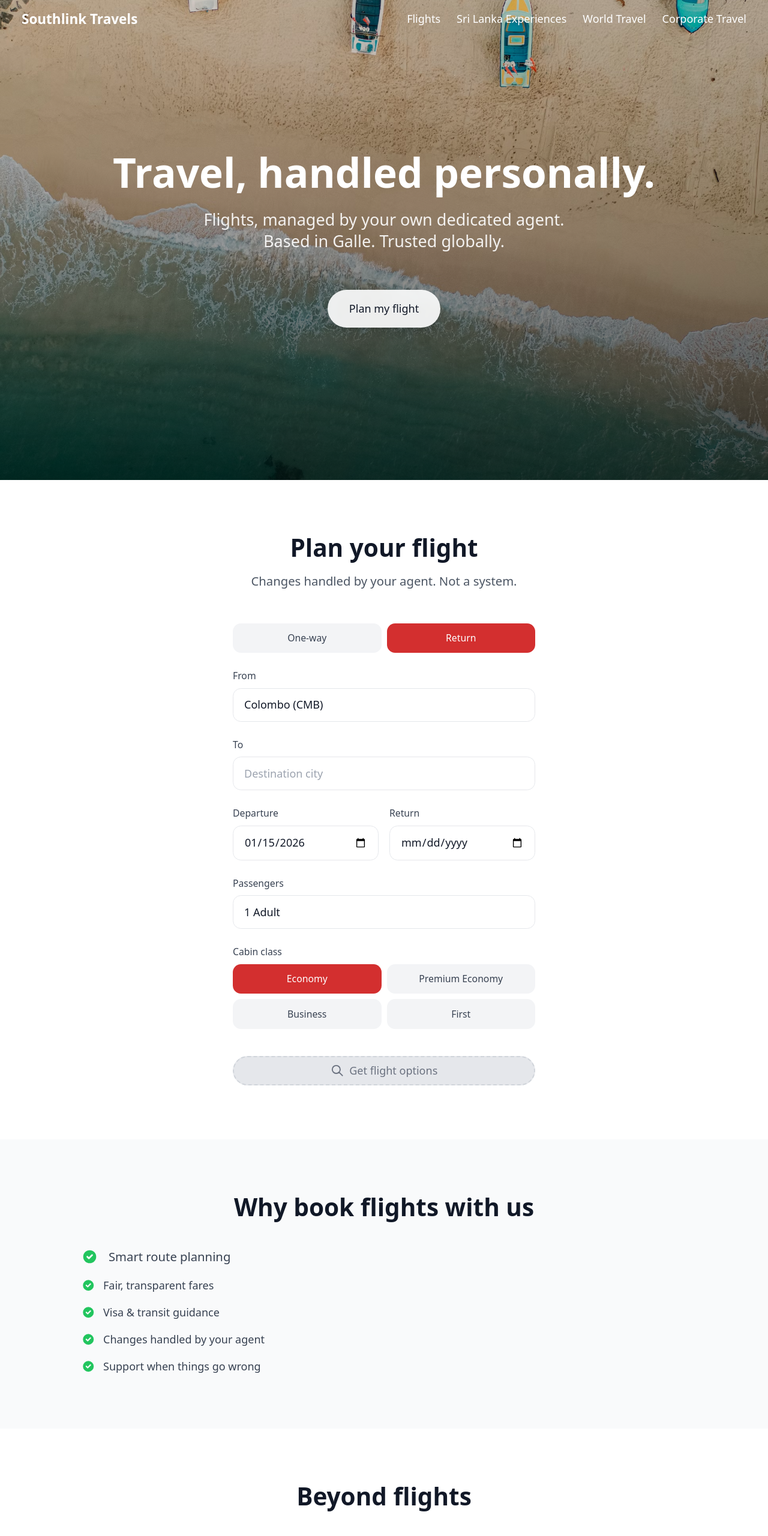
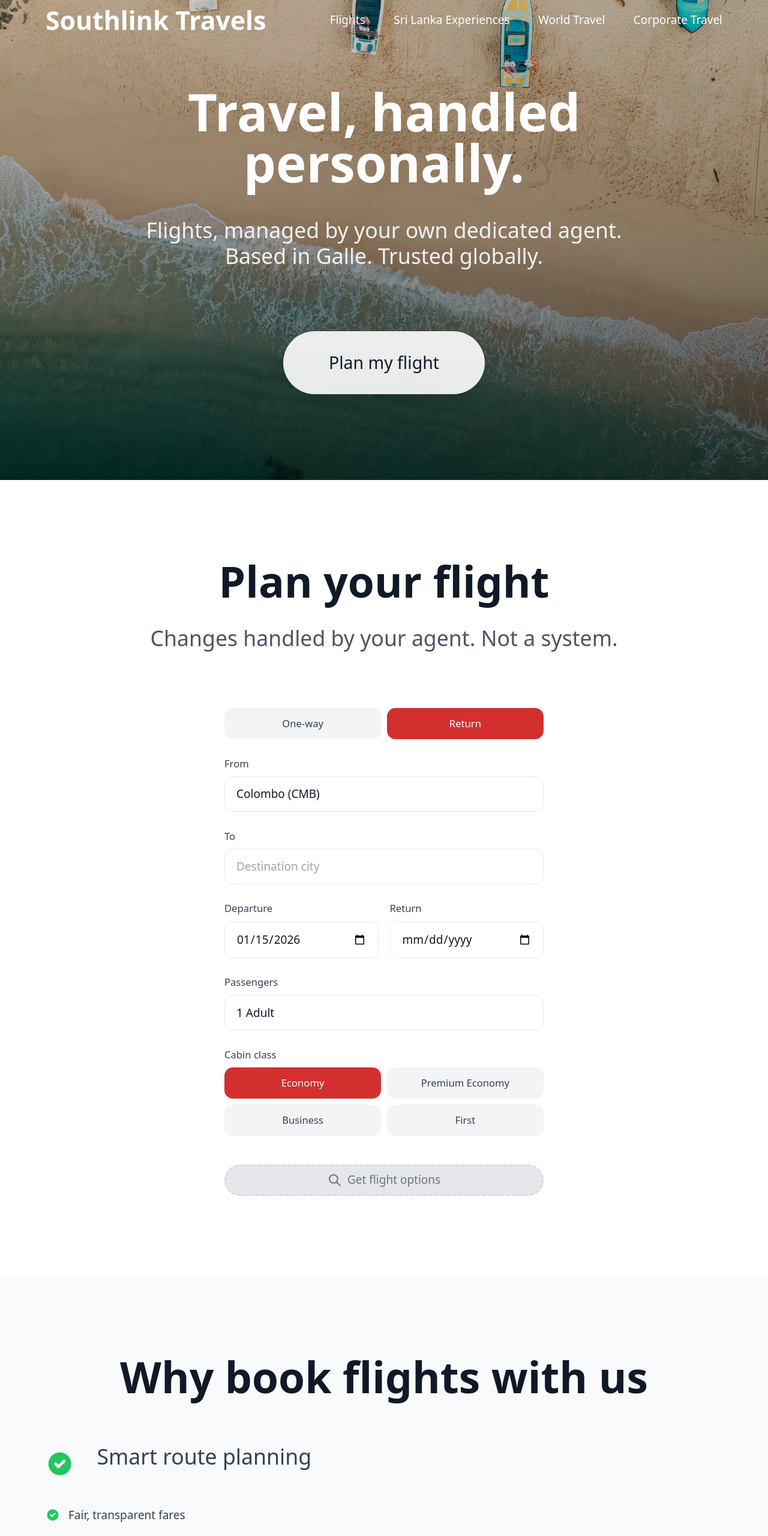
Before and after one commit to ismailnyza/southlink-websie, a Gatsby site: page / in a window 1280 px wide. Shown: the top 2560 px of the page at 60% size. Built offline with nearby package versions, Linux system fonts and the light colour scheme; Gatsby itself is replaced by a stand-in of ours.

Commit message:
Add progressive scaling from phones to 2000px for all elements including buttons

```diff
--- a/src/components/Layout.js
+++ b/src/components/Layout.js
@@ -46,17 +46,17 @@ const Layout = ({ children, isHomePage = false }) => {
               : 'none'
           }}
         />
-        <nav className="container mx-auto px-4 sm:px-6 lg:px-8 relative z-10">
+        <nav className="container mx-auto px-4 sm:px-6 md:px-8 lg:px-12 xl:px-16 2xl:px-20 min-[1920px]:px-24 min-[2000px]:px-28 relative z-10">
           <div className="flex items-center justify-between h-14">
             <Link
               to="/"
-              className={`text-xl min-[375px]:text-[1.25rem] min-[414px]:text-2xl min-[480px]:text-[1.5rem] min-[640px]:text-[1.625rem] min-[768px]:text-xl font-bold transition-colors ${
+              className={`text-xl min-[375px]:text-[1.25rem] min-[414px]:text-2xl min-[480px]:text-[1.5rem] sm:text-xl md:text-2xl lg:text-3xl xl:text-4xl 2xl:text-5xl min-[1920px]:text-6xl min-[2000px]:text-7xl font-bold transition-colors ${
                 isScrolled || !isHomePage || isMobileMenuOpen ? 'text-primary' : 'text-white'
               }`}
             >
               Southlink Travels
             </Link>
-            <div className="hidden md:flex gap-6">
+            <div className="hidden md:flex gap-6 lg:gap-8 xl:gap-10 2xl:gap-12 min-[1920px]:gap-14 min-[2000px]:gap-16">
               <a
                 href="/#flight-planner"
                 onClick={(e) => {
@@ -210,15 +210,15 @@ const Layout = ({ children, isHomePage = false }) => {
         {children}
       </main>
 
-      <footer className={`bg-slate-900 text-white py-10 sm:py-12 lg:py-16 ${isHomePage ? '' : 'mt-16'}`}>
-        <div className="container mx-auto px-4 sm:px-6 lg:px-8">
-          <div className="max-w-4xl mx-auto">
-            <div className="text-center mb-6 sm:mb-8">
-              <h3 className="text-xl sm:text-2xl lg:text-3xl font-bold mb-2 sm:mb-3">Southlink Travels</h3>
-              <p className="text-gray-400 text-sm sm:text-base mb-3 sm:mb-4">Flights • Tours • Corporate</p>
-              <p className="text-gray-500 text-xs sm:text-sm">IATA Certified • Established in Galle</p>
+      <footer className={`bg-slate-900 text-white py-10 sm:py-12 md:py-16 lg:py-20 xl:py-24 2xl:py-28 min-[1920px]:py-32 min-[2000px]:py-36 ${isHomePage ? '' : 'mt-16'}`}>
+        <div className="container mx-auto px-4 sm:px-6 md:px-8 lg:px-12 xl:px-16 2xl:px-20 min-[1920px]:px-24 min-[2000px]:px-28">
+          <div className="max-w-4xl lg:max-w-5xl xl:max-w-6xl 2xl:max-w-7xl min-[1920px]:max-w-[90rem] min-[2000px]:max-w-[100rem] mx-auto">
+            <div className="text-center mb-6 sm:mb-8 md:mb-10 lg:mb-12 xl:mb-16 2xl:mb-20">
+              <h3 className="text-xl sm:text-2xl md:text-3xl lg:text-4xl xl:text-5xl 2xl:text-6xl min-[1920px]:text-7xl min-[2000px]:text-8xl font-bold mb-2 sm:mb-3 md:mb-4 lg:mb-6 xl:mb-8">Southlink Travels</h3>
+              <p className="text-gray-400 text-sm sm:text-base md:text-lg lg:text-xl xl:text-2xl 2xl:text-3xl min-[1920px]:text-4xl min-[2000px]:text-5xl mb-3 sm:mb-4 md:mb-5 lg:mb-6 xl:mb-8">Flights • Tours • Corporate</p>
+              <p className="text-gray-500 text-xs sm:text-sm md:text-base lg:text-lg xl:text-xl 2xl:text-2xl min-[1920px]:text-3xl min-[2000px]:text-4xl">IATA Certified • Established in Galle</p>
             </div>
-            <div className="flex flex-wrap justify-center gap-4 sm:gap-6 text-sm sm:text-base text-gray-400 mb-6 sm:mb-8">
+            <div className="flex flex-wrap justify-center gap-4 sm:gap-6 md:gap-8 lg:gap-10 xl:gap-12 2xl:gap-14 text-sm sm:text-base md:text-lg lg:text-xl xl:text-2xl 2xl:text-3xl min-[1920px]:text-4xl min-[2000px]:text-5xl text-gray-400 mb-6 sm:mb-8 md:mb-10 lg:mb-12 xl:mb-16 2xl:mb-20">
               <Link to="/flights" className="hover:text-white transition-colors">
                 Flights
               </Link>
@@ -235,7 +235,7 @@ const Layout = ({ children, isHomePage = false }) => {
                 Contact
               </Link>
             </div>
-            <div className="text-center text-gray-500 text-xs sm:text-sm">
+            <div className="text-center text-gray-500 text-xs sm:text-sm md:text-base lg:text-lg xl:text-xl 2xl:text-2xl min-[1920px]:text-3xl min-[2000px]:text-4xl">
               <p>&copy; {new Date().getFullYear()} Southlink Travels</p>
             </div>
           </div>
--- a/src/pages/index.js
+++ b/src/pages/index.js
@@ -96,12 +96,12 @@ const IndexPage = ({ data }) => {
         >
           <div className="absolute inset-0 bg-gradient-to-t from-black/60 via-black/20 to-transparent" />
         </div>
-        <div className="relative h-full flex items-center justify-center px-4 sm:px-6 lg:px-8">
-          <div className="text-center text-white w-full max-w-4xl mx-auto px-4">
-            <h1 className="text-3xl min-[375px]:text-[2rem] min-[414px]:text-[2.25rem] min-[480px]:text-[2.5rem] min-[640px]:text-[2.75rem] min-[768px]:text-5xl lg:text-6xl font-bold mb-4 sm:mb-6 leading-tight">
+        <div className="relative h-full flex items-center justify-center px-4 sm:px-6 md:px-8 lg:px-12 xl:px-16 2xl:px-20 min-[1920px]:px-24 min-[2000px]:px-28">
+          <div className="text-center text-white w-full max-w-4xl lg:max-w-5xl xl:max-w-6xl 2xl:max-w-7xl min-[1920px]:max-w-[90rem] min-[2000px]:max-w-[100rem] mx-auto px-4 sm:px-6 md:px-8">
+            <h1 className="text-3xl min-[375px]:text-[2rem] min-[414px]:text-[2.25rem] min-[480px]:text-[2.5rem] sm:text-4xl md:text-5xl lg:text-6xl xl:text-7xl 2xl:text-8xl min-[1920px]:text-9xl min-[2000px]:text-[10rem] font-bold mb-4 sm:mb-5 md:mb-6 lg:mb-8 xl:mb-10 2xl:mb-12 leading-tight">
               Travel, handled personally.
             </h1>
-            <p className="text-base min-[375px]:text-lg min-[414px]:text-xl min-[480px]:text-[1.25rem] min-[640px]:text-[1.375rem] min-[768px]:text-xl lg:text-2xl text-white/90 mb-6 sm:mb-8 leading-relaxed">
+            <p className="text-base min-[375px]:text-lg min-[414px]:text-xl min-[480px]:text-[1.25rem] sm:text-lg md:text-xl lg:text-2xl xl:text-3xl 2xl:text-4xl min-[1920px]:text-5xl min-[2000px]:text-6xl text-white/90 mb-6 sm:mb-7 md:mb-8 lg:mb-10 xl:mb-12 2xl:mb-14 leading-relaxed">
               Flights, managed by your own dedicated agent.
               <br className="hidden sm:block" />
               <span className="sm:hidden"> </span>
@@ -114,7 +114,7 @@ const IndexPage = ({ data }) => {
                   planner.scrollIntoView({ behavior: 'smooth', block: 'start' })
                 }
               }}
-              className="mt-4 sm:mt-6 rounded-full bg-white/90 backdrop-blur-sm px-6 min-[375px]:px-7 min-[414px]:px-8 min-[480px]:px-9 min-[640px]:px-10 min-[768px]:px-8 py-3 min-[375px]:py-3.5 min-[414px]:py-4 min-[480px]:py-4.5 min-[640px]:py-5 min-[768px]:py-4 text-sm min-[375px]:text-[0.9375rem] min-[414px]:text-base min-[480px]:text-[1.0625rem] min-[640px]:text-[1.125rem] min-[768px]:text-base font-medium text-gray-900 hover:bg-white transition-colors shadow-lg"
+              className="mt-4 sm:mt-5 md:mt-6 lg:mt-8 xl:mt-10 2xl:mt-12 rounded-full bg-white/90 backdrop-blur-sm px-6 min-[375px]:px-7 min-[414px]:px-8 min-[480px]:px-9 sm:px-10 md:px-12 lg:px-14 xl:px-16 2xl:px-20 min-[1920px]:px-24 min-[2000px]:px-28 py-3 min-[375px]:py-3.5 min-[414px]:py-4 min-[480px]:py-4.5 sm:py-4 md:py-5 lg:py-6 xl:py-7 2xl:py-8 min-[1920px]:py-10 min-[2000px]:py-12 text-sm min-[375px]:text-[0.9375rem] min-[414px]:text-base min-[480px]:text-[1.0625rem] sm:text-base md:text-lg lg:text-xl xl:text-2xl 2xl:text-3xl min-[1920px]:text-4xl min-[2000px]:text-5xl font-medium text-gray-900 hover:bg-white transition-colors shadow-lg"
             >
               Plan my flight
             </button>
@@ -124,33 +124,33 @@ const IndexPage = ({ data }) => {
 
       <section
         id="flight-planner"
-        className="min-h-screen w-full bg-white flex flex-col items-center justify-center px-4 sm:px-6 lg:px-8 py-12 sm:py-16 lg:py-20"
+        className="min-h-screen w-full bg-white flex flex-col items-center justify-center px-4 sm:px-6 md:px-8 lg:px-12 xl:px-16 2xl:px-20 min-[1920px]:px-24 min-[2000px]:px-28 py-12 sm:py-16 md:py-20 lg:py-24 xl:py-28 2xl:py-32 min-[1920px]:py-36 min-[2000px]:py-40"
       >
-        <div className="w-full max-w-2xl lg:max-w-4xl mb-8 sm:mb-12">
-          <h2 className="text-2xl min-[375px]:text-[1.75rem] min-[414px]:text-3xl min-[480px]:text-[2rem] min-[640px]:text-[2.25rem] min-[768px]:text-3xl lg:text-4xl font-bold text-gray-900 text-center mb-2 sm:mb-4">
+        <div className="w-full max-w-2xl md:max-w-3xl lg:max-w-4xl xl:max-w-5xl 2xl:max-w-6xl min-[1920px]:max-w-7xl min-[2000px]:max-w-[90rem] mb-8 sm:mb-10 md:mb-12 lg:mb-16 xl:mb-20 2xl:mb-24">
+          <h2 className="text-2xl min-[375px]:text-[1.75rem] min-[414px]:text-3xl min-[480px]:text-[2rem] sm:text-3xl md:text-4xl lg:text-5xl xl:text-6xl 2xl:text-7xl min-[1920px]:text-8xl min-[2000px]:text-9xl font-bold text-gray-900 text-center mb-2 sm:mb-3 md:mb-4 lg:mb-6 xl:mb-8 2xl:mb-10">
             Plan your flight
           </h2>
-          <p className="text-base min-[375px]:text-lg min-[414px]:text-xl min-[480px]:text-[1.125rem] min-[640px]:text-[1.25rem] min-[768px]:text-lg text-gray-600 text-center">
+          <p className="text-base min-[375px]:text-lg min-[414px]:text-xl min-[480px]:text-[1.125rem] sm:text-lg md:text-xl lg:text-2xl xl:text-3xl 2xl:text-4xl min-[1920px]:text-5xl min-[2000px]:text-6xl text-gray-600 text-center">
             Changes handled by your agent. Not a system.
           </p>
         </div>
-        <div className="w-full max-w-2xl lg:max-w-4xl">
+        <div className="w-full max-w-2xl md:max-w-3xl lg:max-w-4xl xl:max-w-5xl 2xl:max-w-6xl min-[1920px]:max-w-7xl min-[2000px]:max-w-[90rem]">
           <FlightPlanner settings={settings} />
         </div>
       </section>
 
-      <section className="py-12 sm:py-16 lg:py-20 bg-gray-50">
-        <div className="container mx-auto px-4 sm:px-6 lg:px-8">
-          <div className="max-w-2xl lg:max-w-4xl mx-auto">
-            <h2 className="text-2xl min-[375px]:text-[1.75rem] min-[414px]:text-3xl min-[480px]:text-[2rem] min-[640px]:text-[2.25rem] min-[768px]:text-3xl lg:text-4xl font-bold text-gray-900 mb-6 sm:mb-8 lg:mb-10 text-center">
+      <section className="py-12 sm:py-16 md:py-20 lg:py-24 xl:py-28 2xl:py-32 min-[1920px]:py-36 min-[2000px]:py-40 bg-gray-50">
+        <div className="container mx-auto px-4 sm:px-6 md:px-8 lg:px-12 xl:px-16 2xl:px-20 min-[1920px]:px-24 min-[2000px]:px-28">
+          <div className="max-w-2xl md:max-w-3xl lg:max-w-4xl xl:max-w-5xl 2xl:max-w-6xl min-[1920px]:max-w-7xl min-[2000px]:max-w-[90rem] mx-auto">
+            <h2 className="text-2xl min-[375px]:text-[1.75rem] min-[414px]:text-3xl min-[480px]:text-[2rem] sm:text-3xl md:text-4xl lg:text-5xl xl:text-6xl 2xl:text-7xl min-[1920px]:text-8xl min-[2000px]:text-9xl font-bold text-gray-900 mb-6 sm:mb-8 md:mb-10 lg:mb-12 xl:mb-16 2xl:mb-20 text-center">
               Why book flights with us
             </h2>
-            <div className="space-y-4">
-              <div className="flex items-start gap-3 sm:gap-4">
-                <svg className="w-5 h-5 min-[375px]:w-[1.375rem] min-[375px]:h-[1.375rem] min-[414px]:w-6 min-[414px]:h-6 min-[480px]:w-[1.5rem] min-[480px]:h-[1.5rem] min-[640px]:w-[1.625rem] min-[640px]:h-[1.625rem] min-[768px]:w-6 min-[768px]:h-6 text-green-500 flex-shrink-0 mt-0.5" fill="currentColor" viewBox="0 0 20 20">
+            <div className="space-y-4 sm:space-y-5 md:space-y-6 lg:space-y-8 xl:space-y-10 2xl:space-y-12">
+              <div className="flex items-start gap-3 sm:gap-4 md:gap-5 lg:gap-6 xl:gap-8 2xl:gap-10">
+                <svg className="w-5 h-5 min-[375px]:w-[1.375rem] min-[375px]:h-[1.375rem] min-[414px]:w-6 min-[414px]:h-6 min-[480px]:w-[1.5rem] min-[480px]:h-[1.5rem] sm:w-6 sm:h-6 md:w-7 md:h-7 lg:w-8 lg:h-8 xl:w-10 xl:h-10 2xl:w-12 2xl:h-12 min-[1920px]:w-14 min-[1920px]:h-14 min-[2000px]:w-16 min-[2000px]:h-16 text-green-500 flex-shrink-0 mt-0.5 sm:mt-1 md:mt-1.5 lg:mt-2" fill="currentColor" viewBox="0 0 20 20">
                   <path fillRule="evenodd" d="M10 18a8 8 0 100-16 8 8 0 000 16zm3.707-9.293a1 1 0 00-1.414-1.414L9 10.586 7.707 9.293a1 1 0 00-1.414 1.414l2 2a1 1 0 001.414 0l4-4z" clipRule="evenodd" />
                 </svg>
-                <span className="text-base min-[375px]:text-lg min-[414px]:text-xl min-[480px]:text-[1.125rem] min-[640px]:text-[1.25rem] min-[768px]:text-lg text-gray-700">Smart route planning</span>
+                <span className="text-base min-[375px]:text-lg min-[414px]:text-xl min-[480px]:text-[1.125rem] sm:text-lg md:text-xl lg:text-2xl xl:text-3xl 2xl:text-4xl min-[1920px]:text-5xl min-[2000px]:text-6xl text-gray-700">Smart route planning</span>
               </div>
               <div className="flex items-start gap-3">
                 <svg className="w-5 h-5 text-green-500 flex-shrink-0 mt-0.5" fill="currentColor" viewBox="0 0 20 20">
@@ -181,12 +181,12 @@ const IndexPage = ({ data }) => {
         </div>
       </section>
 
-      <section className="py-12 sm:py-16 lg:py-20 bg-white">
-        <div className="container mx-auto px-4 sm:px-6 lg:px-8">
-          <h2 className="text-2xl min-[375px]:text-[1.75rem] min-[414px]:text-3xl min-[480px]:text-[2rem] min-[640px]:text-[2.25rem] min-[768px]:text-3xl lg:text-4xl font-bold text-gray-900 mb-8 sm:mb-12 lg:mb-16 text-center">
+      <section className="py-12 sm:py-16 md:py-20 lg:py-24 xl:py-28 2xl:py-32 min-[1920px]:py-36 min-[2000px]:py-40 bg-white">
+        <div className="container mx-auto px-4 sm:px-6 md:px-8 lg:px-12 xl:px-16 2xl:px-20 min-[1920px]:px-24 min-[2000px]:px-28">
+          <h2 className="text-2xl min-[375px]:text-[1.75rem] min-[414px]:text-3xl min-[480px]:text-[2rem] sm:text-3xl md:text-4xl lg:text-5xl xl:text-6xl 2xl:text-7xl min-[1920px]:text-8xl min-[2000px]:text-9xl font-bold text-gray-900 mb-8 sm:mb-10 md:mb-12 lg:mb-16 xl:mb-20 2xl:mb-24 min-[1920px]:mb-28 text-center">
             Beyond flights
           </h2>
-          <div className="grid grid-cols-1 sm:grid-cols-2 gap-4 sm:gap-6 lg:gap-8 max-w-4xl lg:max-w-6xl mx-auto">
+          <div className="grid grid-cols-1 sm:grid-cols-2 gap-4 sm:gap-6 md:gap-8 lg:gap-10 xl:gap-12 2xl:gap-16 max-w-4xl md:max-w-5xl lg:max-w-6xl xl:max-w-7xl 2xl:max-w-[90rem] min-[1920px]:max-w-[100rem] mx-auto">
             <ServiceCard
               icon={SuitcaseIcon}
               title="Outbound Tours"
--- a/src/styles/global.css
+++ b/src/styles/global.css
@@ -27,19 +27,43 @@
 
   @media (min-width: 640px) {
     html {
-      font-size: 20px;
+      font-size: 16px;
     }
   }
 
   @media (min-width: 768px) {
     html {
-      font-size: 18px;
+      font-size: 17px;
     }
   }
 
   @media (min-width: 1024px) {
     html {
       font-size: 18px;
+    }
+  }
+
+  @media (min-width: 1280px) {
+    html {
+      font-size: 19px;
+    }
+  }
+
+  @media (min-width: 1536px) {
+    html {
+      font-size: 20px;
+    }
+  }
+
+  @media (min-width: 1920px) {
+    html {
+      font-size: 21px;
+    }
+  }
+
+  @media (min-width: 2000px) {
+    html {
+      font-size: 22px;
     }
   }
 
```
